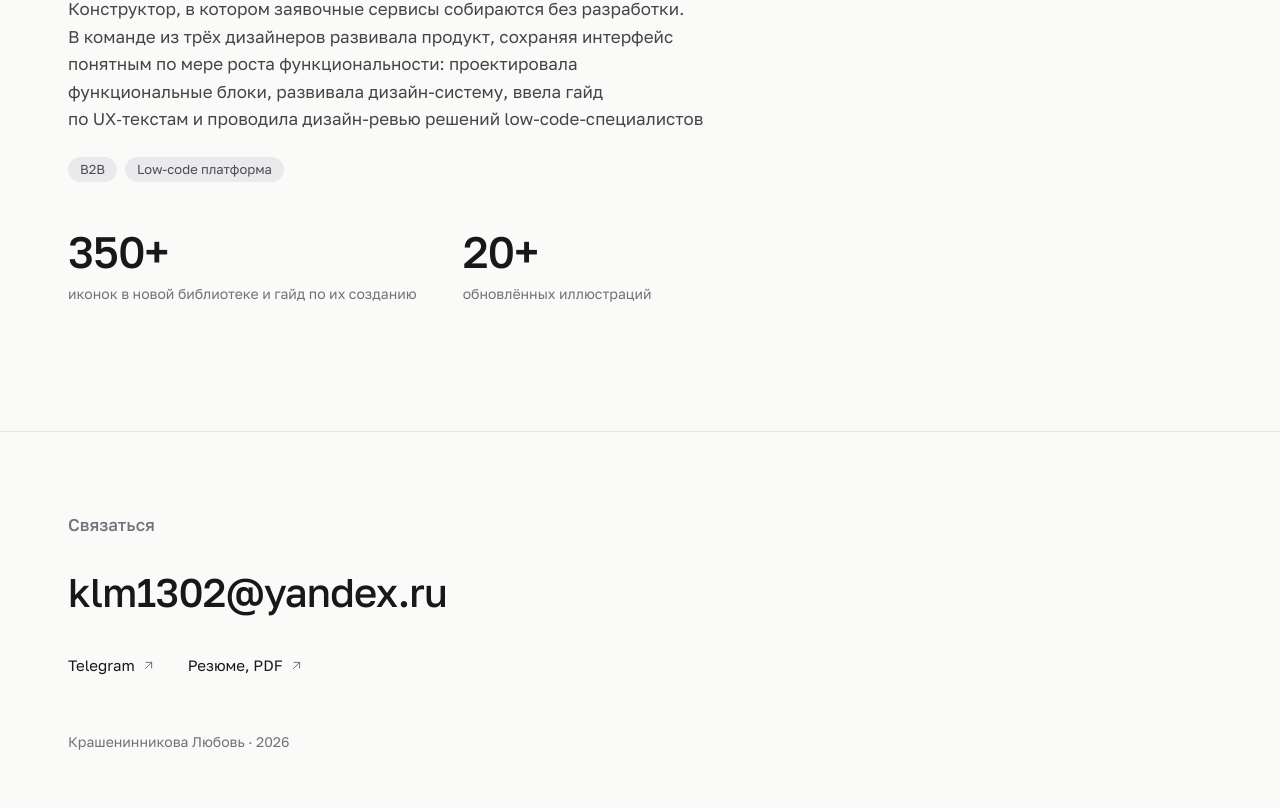
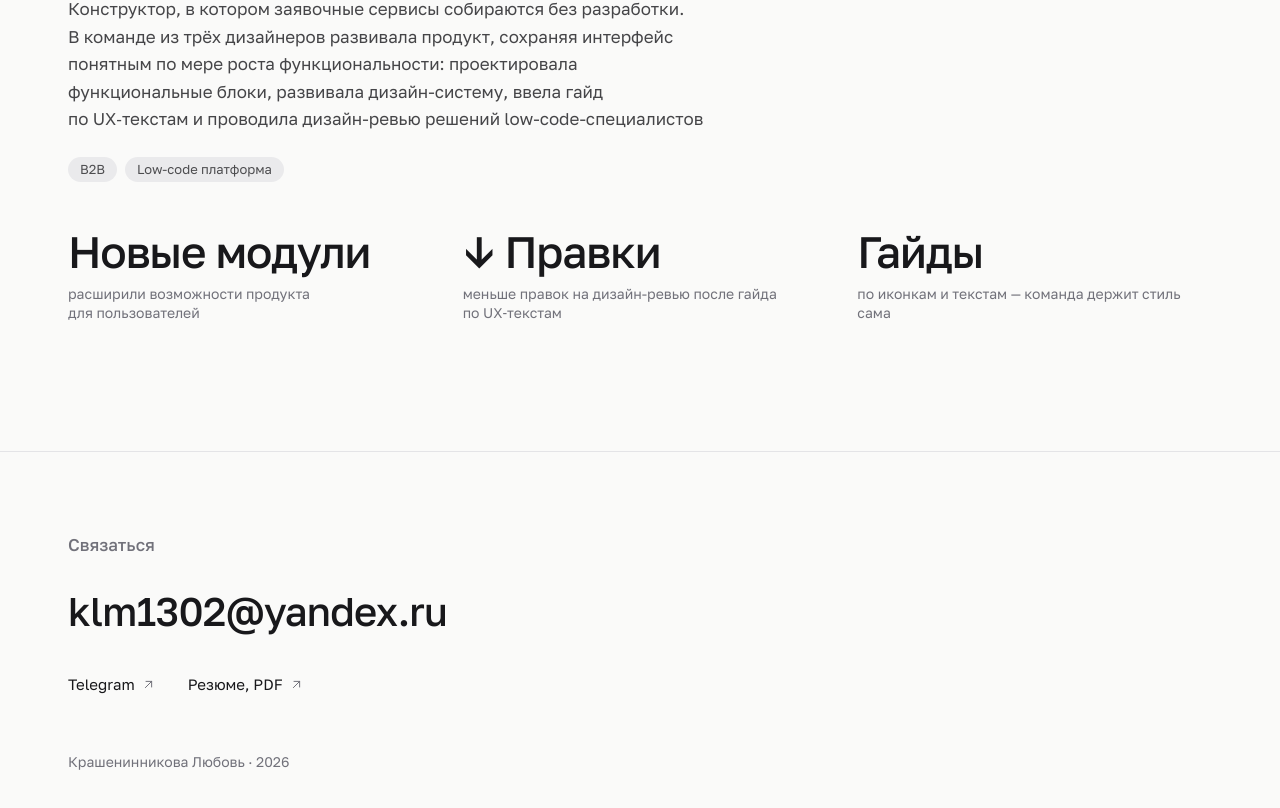
Before and after one commit to krasheninnikoval/krasheninnikoval.github.io, a Next.js app: page / in a window 1280 px wide. Shown: the part 4443-5251 px from the top of the page. Built offline with nearby package versions, Linux system fonts and the light colour scheme.

Commit message:
Результаты проекта Nocode — словами вместо цифр
Co-Authored-By: Claude Opus 5 <noreply@anthropic.com>

```diff
--- a/src/content/projects.ts
+++ b/src/content/projects.ts
@@ -78,8 +78,18 @@ export const projects: Project[] = [
       "Конструктор, в котором заявочные сервисы собираются без разработки. В команде из трёх дизайнеров развивала продукт, сохраняя интерфейс понятным по мере роста функциональности: проектировала функциональные блоки, развивала дизайн-систему, ввела гайд по UX-текстам и проводила дизайн-ревью решений low-code-специалистов",
     tags: ["B2B", "Low-code платформа"],
     results: [
-      { value: "350+", label: "иконок в новой библиотеке и гайд по их созданию" },
-      { value: "20+", label: "обновлённых иллюстраций" },
+      {
+        value: "Новые модули",
+        label: "расширили возможности продукта для пользователей",
+      },
+      {
+        value: "↓ Правки",
+        label: "меньше правок на дизайн-ревью после гайда по UX-текстам",
+      },
+      {
+        value: "Гайды",
+        label: "по иконкам и текстам — команда держит стиль сама",
+      },
     ],
     cases: [],
   },
```
